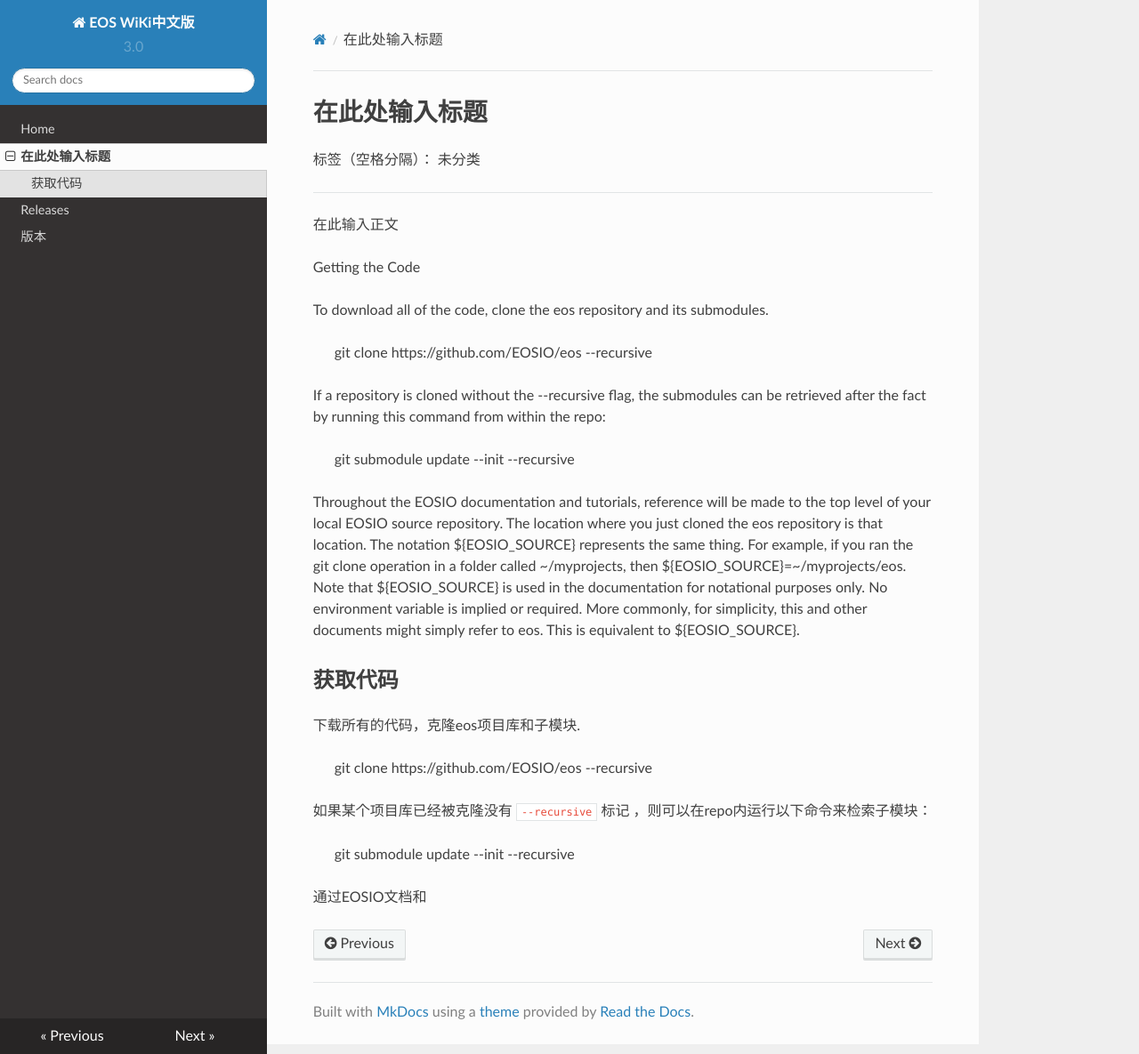
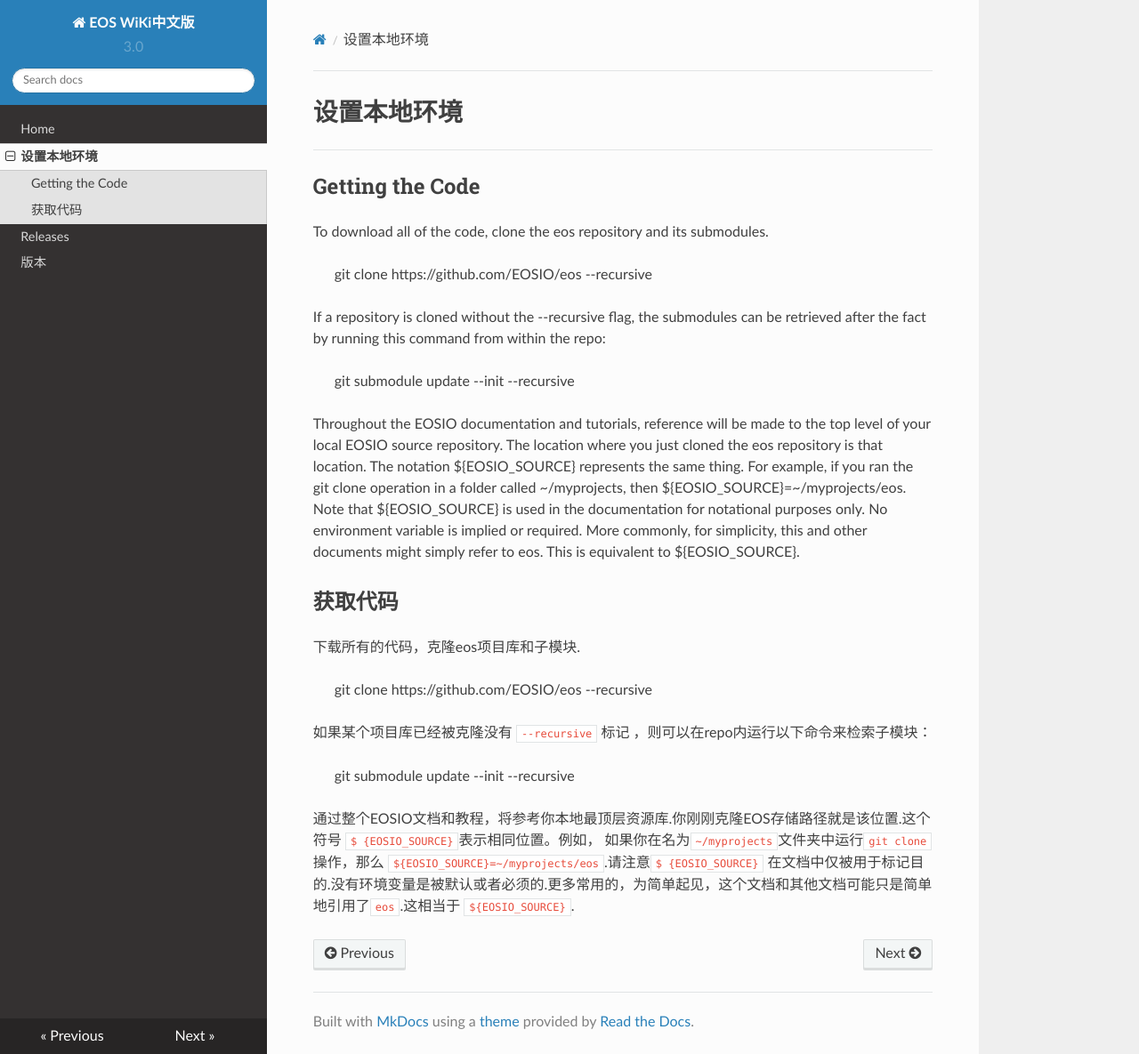
Before and after one commit to eostea/eos-wiki, an MkDocs documentation site: the page built from docs/Setting Up A Local Environment .md, in a window 1280 px wide and 1185 px high. Shown: the whole window at 89% size. Built offline with MkDocs 1.6.1, drawn with Linux system fonts in a browser that asks for light colours; nearby versions of some CDN libraries.

Commit message:
获取代码翻译已完成
获取代码翻译已完成

```diff
--- a/docs/Setting Up A Local Environment .md
+++ b/docs/Setting Up A Local Environment .md
@@ -1,15 +1,8 @@
-# 在此处输入标题
 
-标签（空格分隔）： 未分类
+# 设置本地环境
 
----
-
-在此输入正文
-
-
-
-
-Getting the Code
+----
+## Getting the Code
 
 To download all of the code, clone the eos repository and its submodules.
 > git clone https://github.com/EOSIO/eos --recursive
@@ -19,6 +12,7 @@ If a repository is cloned without the --recursive flag, the submodules can be re
 > git submodule update --init --recursive
 
 Throughout the EOSIO documentation and tutorials, reference will be made to the top level of your local EOSIO source repository. The location where you just cloned the eos repository is that location. The notation ${EOSIO_SOURCE} represents the same thing. For example, if you ran the git clone operation in a folder called ~/myprojects, then ${EOSIO_SOURCE}=~/myprojects/eos. Note that ${EOSIO_SOURCE} is used in the documentation for notational purposes only. No environment variable is implied or required. More commonly, for simplicity, this and other documents might simply refer to eos. This is equivalent to ${EOSIO_SOURCE}.
+
 
 ## 获取代码
 
@@ -30,4 +24,4 @@ Throughout the EOSIO documentation and tutorials, reference will be made to the
 
 > git submodule update --init --recursive
 
-通过EOSIO文档和
+通过整个EOSIO文档和教程，将参考你本地最顶层资源库.你刚刚克隆EOS存储路径就是该位置.这个符号 `$ {EOSIO_SOURCE}`表示相同位置。例如， 如果你在名为`~/myprojects`文件夹中运行`git clone`操作，那么 `${EOSIO_SOURCE}=~/myprojects/eos`.请注意`$ {EOSIO_SOURCE}` 在文档中仅被用于标记目的.没有环境变量是被默认或者必须的.更多常用的，为简单起见，这个文档和其他文档可能只是简单地引用了`eos`.这相当于 `${EOSIO_SOURCE}`.
```
